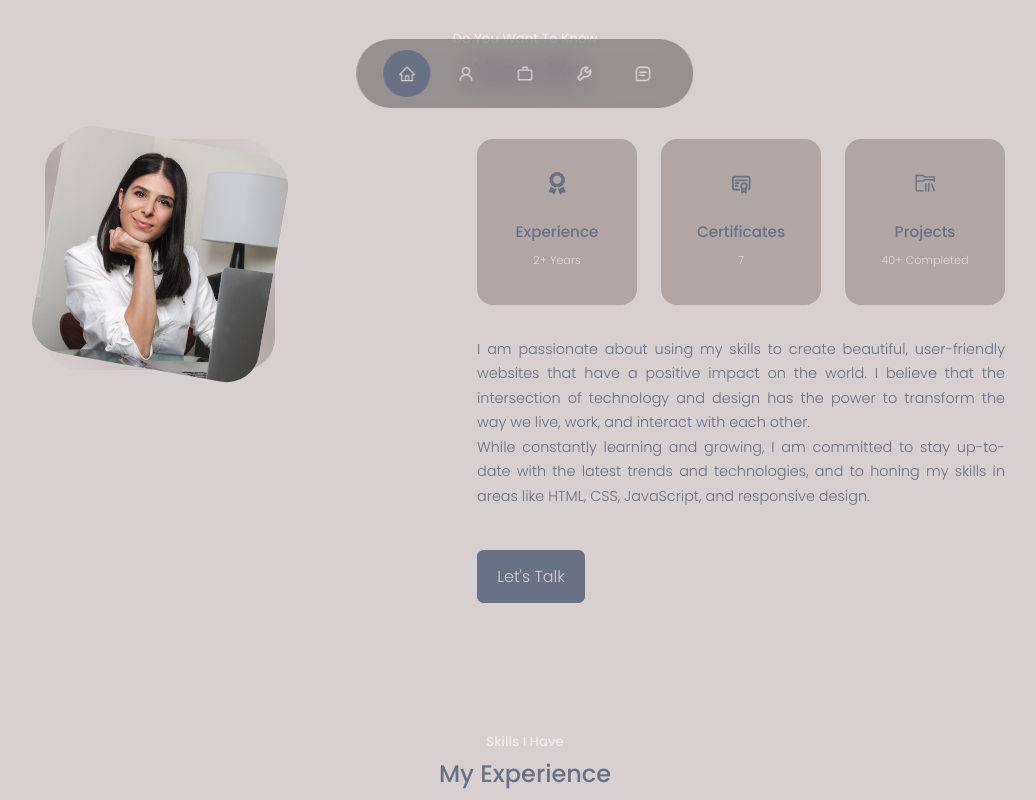
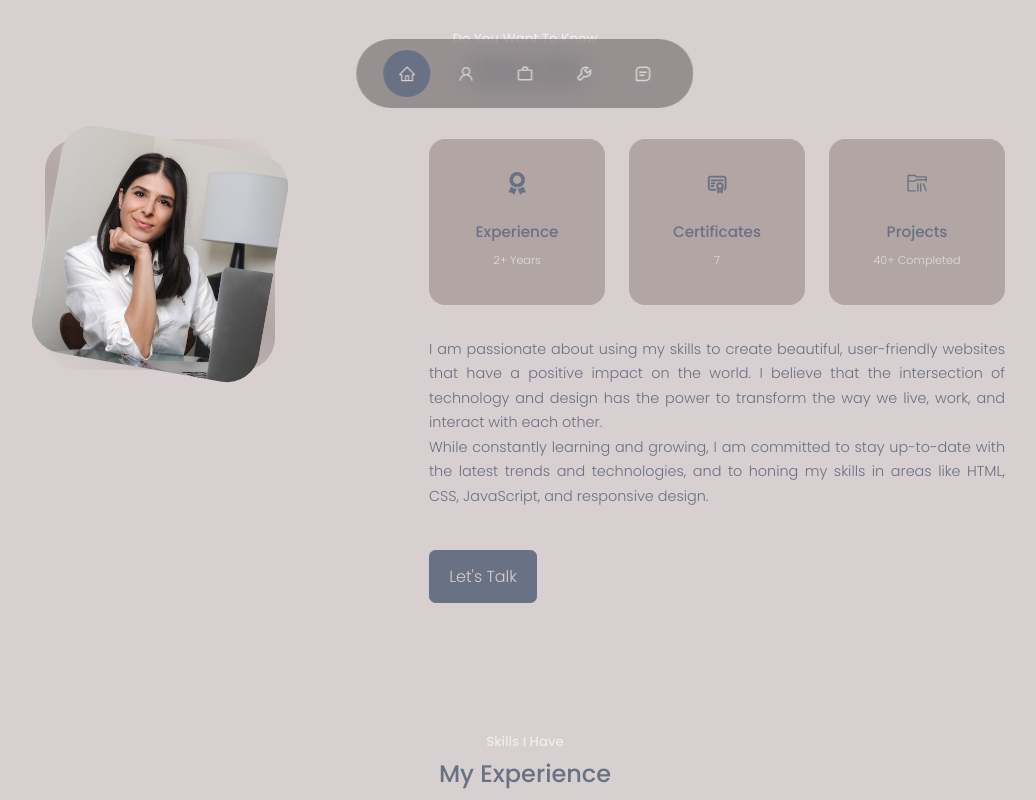
Before and after one commit to ivonamojsovska/react-porfolio, a React (Create React App) app: page / in a window 1280 px wide. Shown: the part 660-1460 px from the top of the page, without its empty margins (115-1151 px from the left). Built offline with nearby package versions, Linux system fonts and the light colour scheme.

Commit message:
final touches

```diff
--- a/src/components/about/About.css
+++ b/src/components/about/About.css
@@ -1,7 +1,7 @@
 .about__container {
   display: grid;
-  grid-template-columns: 30% 55%;
-  gap: 15%;
+  grid-template-columns: 30% 60%;
+  gap: 10%;
 }
 
 .about__me {
@@ -27,6 +27,7 @@
 
 .about__me-image img {
   object-fit: cover;
+  height: auto;
   object-position: top;
 }
 
--- a/src/components/about/About.jsx
+++ b/src/components/about/About.jsx
@@ -1,6 +1,6 @@
 import React from "react";
 import "./About.css";
-import ME from "../../assets/DSC07124 (1).jpg";
+import ME from "../../assets/aboutme.jpg";
 import { FaAward } from "react-icons/fa";
 import { TbCertificate } from "react-icons/tb";
 import { VscFolderLibrary } from "react-icons/vsc";
--- a/src/components/header/Header.css
+++ b/src/components/header/Header.css
@@ -50,6 +50,10 @@ header {
   padding: 5rem 1.5rem 1.5rem 1.5rem;
 }
 
+.me img {
+  height: auto;
+}
+
 /* Scroll Down */
 
 .scroll__down {
--- a/src/index.css
+++ b/src/index.css
@@ -118,6 +118,7 @@ a:hover {
 img {
   display: block;
   width: 100%;
+  height: 100%;
   object-fit: cover;
 }
 
```
Also changed, not shown: src/assets/aboutme.jpg (renamed from src/assets/DSC07124 (1).jpg), 1 other file (tests, documents, lock files or other folders).
